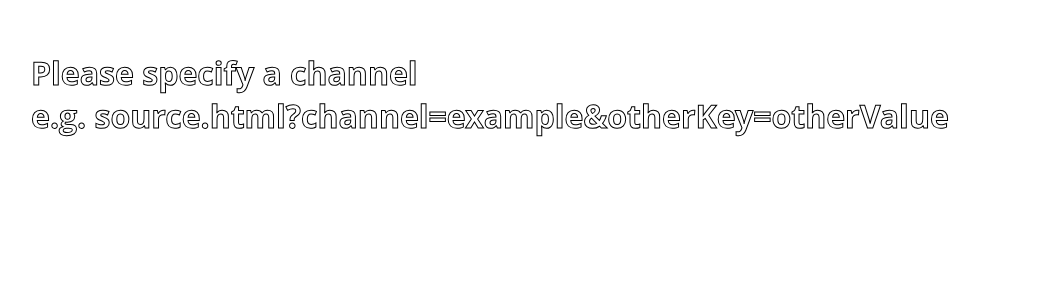
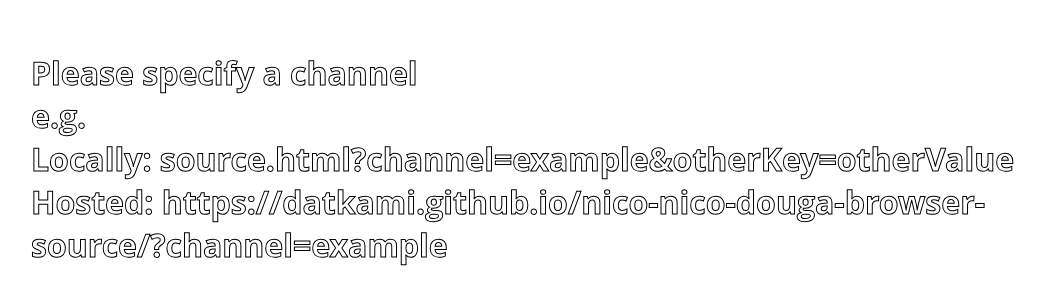
Before and after one commit to DatKami/nico-nico-douga-browser-source, a plain HTML site: page index.html in a window 1280 px wide. Shown: the part 189-494 px from the top of the page, without its empty margins (225-1270 px from the left). Drawn offline with Linux system fonts and the light colour scheme.

Commit message:
Update index.html

```diff
--- a/index.html
+++ b/index.html
@@ -182,7 +182,7 @@
             }
 
             if (!queryObj.channel) {
-                errorDisplay.innerHTML = 'Please specify a channel<br>e.g. source.html?channel=example&otherKey=otherValue'
+                errorDisplay.innerHTML = 'Please specify a channel<br>e.g.<br>Locally: source.html?channel=example&otherKey=otherValue<br>Hosted: https://datkami.github.io/nico-nico-douga-browser-source/?channel=example'
             }
             else {
                 const channel = `#${queryObj.channel}`
```
